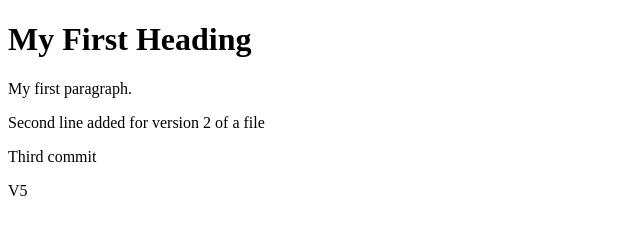
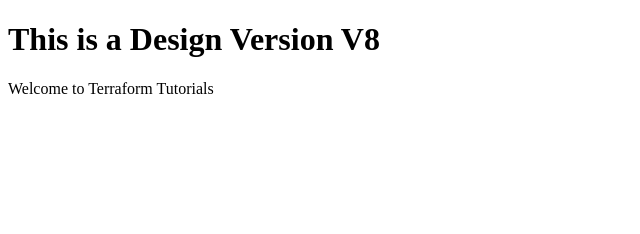
Before and after one commit to laxmanukadam/devops, a plain HTML site: page index.html in a window 1280 px wide. Shown: the whole page, without its empty margins (0-640 px from the left). Drawn offline with Linux system fonts and the light colour scheme.

Commit message:
New version of a website

```diff
--- a/index.html
+++ b/index.html
@@ -1,11 +1,16 @@
 <!DOCTYPE html>
-<html>
+<html lang="en">
+
+<head>
+    <meta charset="UTF-8">
+    <meta http-equiv="X-UA-Compatible" content="IE=edge">
+    <meta name="viewport" content="width=device-width, initial-scale=1.0">
+    <title>Document</title>
+</head>
+
 <body>
+    <h1>This is a Design Version V8</h1>
+    <p>Welcome to Terraform Tutorials</p>
+</body>
 
-<h1>My First Heading</h1>
-<p>My first paragraph.</p>
-<P>Second line added for version 2 of a file</p>
-<P>Third commit</P>
-<p>V5</p>
-</body>
 </html>
```
